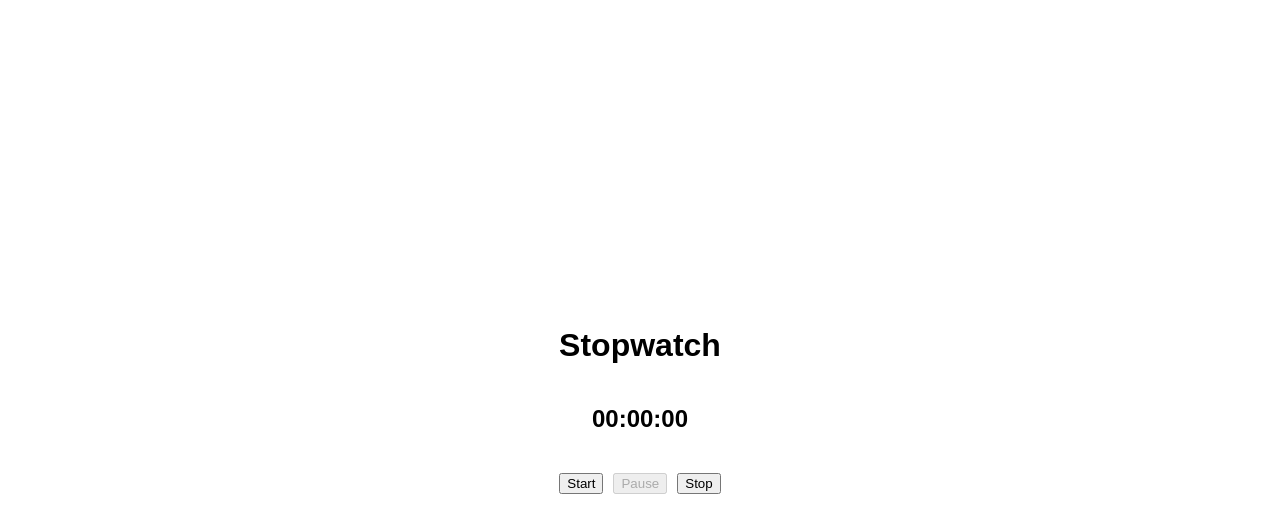
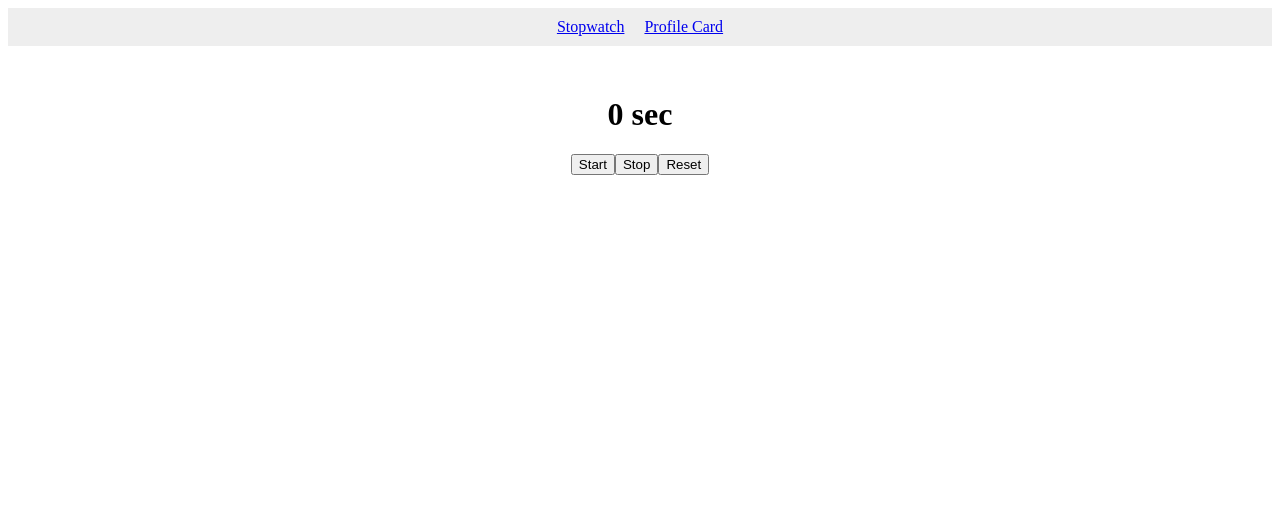
Before and after one commit to AashiMishra01/my-app, a React (Create React App) app: page / in a window 1280 px wide. Shown: the top 532 px of the page. Built offline with nearby package versions, Linux system fonts and the light colour scheme.

Commit message:
"Updated subproject commit hash in my-app to 59eadc0824c22c3b80e127e252fde824e3d9c8ab-dirty."

```diff
--- a/package.json
+++ b/package.json
@@ -9,6 +9,7 @@
     "@testing-library/user-event": "^13.5.0",
     "react": "^19.1.0",
     "react-dom": "^19.1.0",
+    "react-router-dom": "^6.30.1",
     "react-scripts": "5.0.1",
     "web-vitals": "^2.1.4"
   },
--- a/src/App.css
+++ b/src/App.css
@@ -1,38 +1,48 @@
-.App {
-  text-align: center;
+/* src/App.css */
+
+body {
+  margin: 0;
+  font-family: 'Segoe UI', Tahoma, Geneva, Verdana, sans-serif;
+  background-color: #f5f5f5;
 }
 
-.App-logo {
-  height: 40vmin;
-  pointer-events: none;
+nav {
+  background-color: #333;
+  padding: 1rem;
+  display: flex;
+  justify-content: center;
 }
 
-@media (prefers-reduced-motion: no-preference) {
-  .App-logo {
-    animation: App-logo-spin infinite 20s linear;
-  }
+nav a {
+  color: #fff;
+  text-decoration: none;
+  margin: 0 15px;
+  font-weight: bold;
+  transition: color 0.3s ease;
 }
 
-.App-header {
-  background-color: #282c34;
-  min-height: 100vh;
-  display: flex;
-  flex-direction: column;
-  align-items: center;
-  justify-content: center;
-  font-size: calc(10px + 2vmin);
-  color: white;
-}
-
-.App-link {
+nav a:hover {
   color: #61dafb;
 }
 
-@keyframes App-logo-spin {
-  from {
-    transform: rotate(0deg);
-  }
-  to {
-    transform: rotate(360deg);
-  }
+h1, h2 {
+  color: #333;
 }
+
+button {
+  padding: 8px 16px;
+  background-color: #61dafb;
+  color: #000;
+  border: none;
+  border-radius: 4px;
+  cursor: pointer;
+}
+
+button:disabled {
+  background-color: #ccc;
+  cursor: not-allowed;
+}
+
+button:not(:last-child) {
+  margin-right: 10px;
+}
--- a/src/App.js
+++ b/src/App.js
@@ -1,52 +1,23 @@
-import React, { useState, useEffect } from 'react';
+// src/App.js
+import React from 'react';
+import { Routes, Route, Link } from 'react-router-dom';
+import SimpleStopwatch from './SimpleStopwatch';
+import ProfileCardPage from './ProfileCardPage';
 
-function SimpleStopwatch() {
-  const [seconds, setSeconds] = useState(0);
-  const [isRunning, setIsRunning] = useState(false);
+function App() {
+  return (
+    <>
+      <nav style={{ padding: '10px', background: '#eee', textAlign: 'center' }}>
+        <Link to="/" style={{ marginRight: '20px' }}>Stopwatch</Link>
+        <Link to="/profile">Profile Card</Link>
+      </nav>
 
-  useEffect(() => {
-    let timer;
-    if (isRunning) {
-      timer = setInterval(() => {
-        setSeconds(prev => prev + 1);
-      }, 1000);
-    }
-    return () => clearInterval(timer);
-  }, [isRunning]);
-
-  const handleStart = () => setIsRunning(true);
-  const handlePause = () => setIsRunning(false);
-  const handleStop = () => {
-    setIsRunning(false);
-    setSeconds(0);
-  };
-
-  const formatTime = () => {
-    const hrs = Math.floor(seconds / 3600);
-    const mins = Math.floor((seconds % 3600) / 60);
-    const secs = seconds % 60;
-
-    return `${String(hrs).padStart(2, '0')}:${String(mins).padStart(2, '0')}:${String(secs).padStart(2, '0')}`;
-  };
-
-  return (
-    <div style={{
-      display: 'flex',
-      flexDirection: 'column',
-      alignItems: 'center',
-      justifyContent: 'center',
-      height: '100vh',
-      fontFamily: 'Arial'
-    }}>
-      <h1>Stopwatch</h1>
-      <h2>{formatTime()}</h2>
-      <div style={{ marginTop: '20px' }}>
-        <button onClick={handleStart} disabled={isRunning} style={{ marginRight: '10px' }}>Start</button>
-        <button onClick={handlePause} disabled={!isRunning} style={{ marginRight: '10px' }}>Pause</button>
-        <button onClick={handleStop}>Stop</button>
-      </div>
-    </div>
+      <Routes>
+        <Route path="/" element={<SimpleStopwatch />} />
+        <Route path="/profile" element={<ProfileCardPage />} />
+      </Routes>
+    </>
   );
 }
 
-export default SimpleStopwatch;
+export default App;
--- /dev/null
+++ b/src/ProfileCard.js
@@ -0,0 +1,111 @@
+import React, { useEffect, useState } from 'react';
+
+const ProfileCard = ({ name, role, image }) => {
+  const [secondsOnScreen, setSecondsOnScreen] = useState(0);
+  const [showPopup, setShowPopup] = useState(false);
+
+  useEffect(() => {
+    const interval = setInterval(() => {
+      setSecondsOnScreen(prev => prev + 1);
+    }, 1000);
+    return () => clearInterval(interval);
+  }, []);
+
+  const togglePopup = () => {
+    setShowPopup(!showPopup);
+  };
+
+  return (
+    <>
+      <div style={styles.card} onClick={togglePopup}>
+        <img src={image} alt={name} style={styles.image} />
+        <h2>{name}</h2>
+        <p style={styles.moreInfo}>Click for details</p>
+      </div>
+
+      {showPopup && (
+        <div style={styles.popupOverlay} onClick={togglePopup}>
+          <div style={styles.popupContent} onClick={(e) => e.stopPropagation()}>
+            <button style={styles.closeButton} onClick={togglePopup}>×</button>
+            <img src={image} alt={name} style={styles.popupImage} />
+            <h2>{name}</h2>
+            <p>{role}</p>
+            <p>Time on screen: {secondsOnScreen}s</p>
+          </div>
+        </div>
+      )}
+    </>
+  );
+};
+
+const styles = {
+  card: {
+    width: '250px',
+    padding: '20px',
+    borderRadius: '10px',
+    boxShadow: '0 4px 8px rgba(0,0,0,0.1)',
+    textAlign: 'center',
+    fontFamily: 'sans-serif',
+    background: '#fff',
+    margin: '20px',
+    cursor: 'pointer',
+    transition: 'transform 0.2s',
+    '&:hover': {
+      transform: 'scale(1.02)'
+    }
+  },
+  image: {
+    width: '100px',
+    height: '100px',
+    borderRadius: '50%',
+    objectFit: 'cover'
+  },
+  moreInfo: {
+    color: '#666',
+    fontStyle: 'italic',
+    marginTop: '10px'
+  },
+  popupOverlay: {
+    position: 'fixed',
+    top: 0,
+    left: 0,
+    right: 0,
+    bottom: 0,
+    backgroundColor: 'rgba(0,0,0,0.5)',
+    display: 'flex',
+    justifyContent: 'center',
+    alignItems: 'center',
+    zIndex: 1000
+  },
+  popupContent: {
+    backgroundColor: 'white',
+    padding: '30px',
+    borderRadius: '10px',
+    width: '300px',
+    textAlign: 'center',
+    position: 'relative',
+    boxShadow: '0 5px 15px rgba(0,0,0,0.3)'
+  },
+  popupImage: {
+    width: '150px',
+    height: '150px',
+    borderRadius: '50%',
+    objectFit: 'cover',
+    marginBottom: '20px'
+  },
+  closeButton: {
+    position: 'absolute',
+    top: '10px',
+    right: '15px',
+    fontSize: '24px',
+    border: 'none',
+    background: 'none',
+    cursor: 'pointer',
+    color: '#666',
+    '&:hover': {
+      color: '#333'
+    }
+  }
+};
+
+export default ProfileCard;
--- /dev/null
+++ b/src/ProfileCardPage.js
@@ -0,0 +1,55 @@
+import React from 'react';
+import ProfileCard from './ProfileCard';
+
+function ProfileCardPage() {
+  const profiles = [
+    {
+      id: 1,
+      name: 'Devoosh.ai',
+      role: 'AI-powered developer productivity platform. Founded in 2022. Specializes in intelligent code automation, workflow optimization, and AI-assisted debugging tools for engineering teams.',
+      image: 'https://media.licdn.com/dms/image/v2/D4D0BAQFn0l9d8FeSyw/company-logo_200_200/company-logo_200_200/0/1727925755660?e=1753920000&v=beta&t=lUmsx9Gd6JPGuVn_ZQgQF1oK6jFPfg0ATytRpzEG474'
+    },
+    {
+      id: 2,
+      name: 'Kudos',
+      role: 'Employee recognition and engagement platform. Established in 2018. Offers peer-to-peer kudos, rewards systems, and analytics to boost workplace culture and retention.',
+      image: 'https://media.licdn.com/dms/image/v2/C4D0BAQHWbeKc0oXW1g/company-logo_200_200/company-logo_200_200/0/1659027043172/kudos_technolabs_logo?e=1753920000&v=beta&t=l43_5CyR0ym1rT9OZvOdwOrIy2cjVBXLA52SksoqCx4'
+    },
+    {
+      id: 3,
+      name: 'Google',
+      role: 'Global technology leader. Launched in 1998. Provides search engines, cloud computing (GCP), advertising tech (AdSense), AI (Gemini), and consumer products (Android, YouTube).',
+      image: 'https://media.licdn.com/dms/image/v2/C4D0BAQHiNSL4Or29cg/company-logo_200_200/company-logo_200_200/0/1631311446380?e=1753920000&v=beta&t=edsKo5UxhbjCKZRtsPAK7FwVBRn6-KKFBtmz9elREnw'
+    }
+  ];
+
+  return (
+    <div style={{
+      textAlign: 'center',
+      padding: '20px',
+      minHeight: '100vh',
+      backgroundColor: '#f5f5f5'
+    }}>
+      <h1 style={{ marginBottom: '40px' }}>Tech Companies</h1>
+      <div style={{
+        display: 'flex',
+        flexWrap: 'wrap',
+        justifyContent: 'center',
+        gap: '30px',
+        maxWidth: '1200px',
+        margin: '0 auto'
+      }}>
+        {profiles.map(profile => (
+          <ProfileCard
+            key={profile.id}
+            name={profile.name}
+            role={profile.role}
+            image={profile.image}
+          />
+        ))}
+      </div>
+    </div>
+  );
+}
+
+export default ProfileCardPage;
--- /dev/null
+++ b/src/SimpleStopwatch.js
@@ -0,0 +1,28 @@
+// src/SimpleStopwatch.js
+import React, { useState, useEffect } from 'react';
+
+function SimpleStopwatch() {
+  const [time, setTime] = useState(0);
+  const [running, setRunning] = useState(false);
+
+  useEffect(() => {
+    let interval;
+    if (running) {
+      interval = setInterval(() => setTime(prev => prev + 1), 1000);
+    } else {
+      clearInterval(interval);
+    }
+    return () => clearInterval(interval);
+  }, [running]);
+
+  return (
+    <div style={{ textAlign: 'center', marginTop: '50px' }}>
+      <h1>{time} sec</h1>
+      <button onClick={() => setRunning(true)}>Start</button>
+      <button onClick={() => setRunning(false)}>Stop</button>
+      <button onClick={() => { setTime(0); setRunning(false); }}>Reset</button>
+    </div>
+  );
+}
+
+export default SimpleStopwatch;
--- a/src/index.js
+++ b/src/index.js
@@ -1,17 +1,13 @@
 import React from 'react';
 import ReactDOM from 'react-dom/client';
-import './index.css';
+import { BrowserRouter } from 'react-router-dom';
 import App from './App';
-import reportWebVitals from './reportWebVitals';
 
 const root = ReactDOM.createRoot(document.getElementById('root'));
 root.render(
   <React.StrictMode>
-    <App />
+    <BrowserRouter>
+      <App />
+    </BrowserRouter>
   </React.StrictMode>
 );
-
-// If you want to start measuring performance in your app, pass a function
-// to log results (for example: reportWebVitals(console.log))
-// or send to an analytics endpoint. Learn more: https://bit.ly/CRA-vitals
-reportWebVitals();
```
Also changed, not shown: src/logo.svg (deleted), 1 other file (tests, documents, lock files or other folders).
